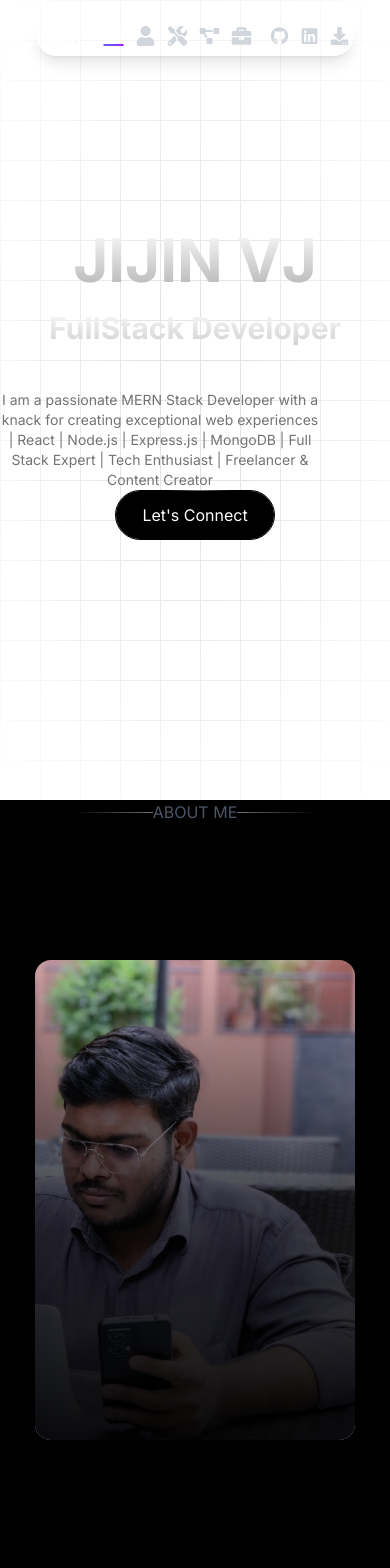
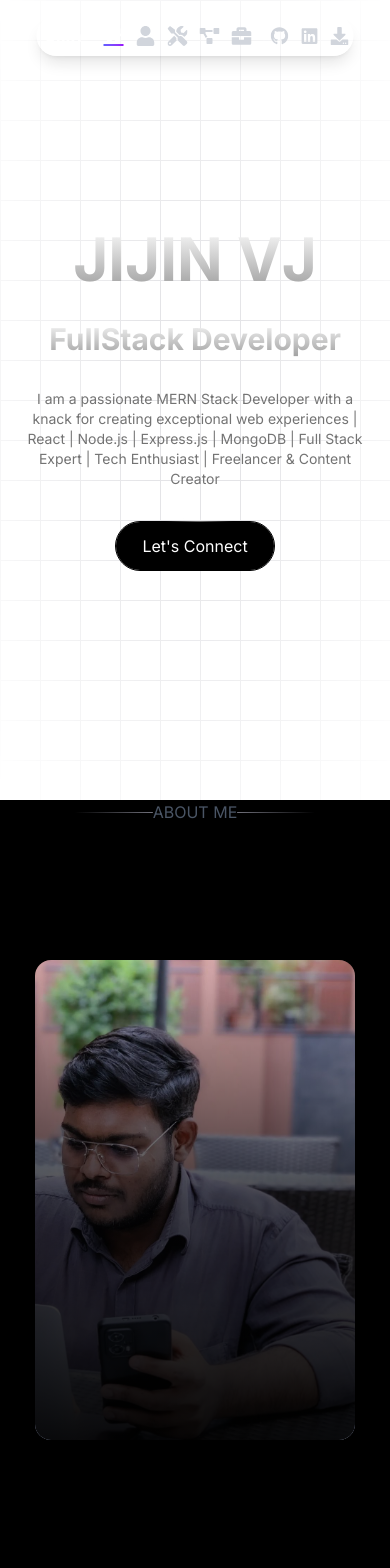
Before and after one commit to Jijinvj21/jijinVjFramerPortFolio, a React (Vite) app: page / in a window 390 px wide. Shown: the top 1568 px of the page. Built offline with nearby package versions, Linux system fonts and the light colour scheme.

Commit message:
fix: Adjust spacing and text sizes in various components for improved layout and responsiveness

```diff
--- a/src/App.jsx
+++ b/src/App.jsx
@@ -116,7 +116,7 @@ function App() {
         </div>
 
         {/* Contact section */}
-        <div className="h-[250px]">
+        <div className="h-[250px]  ">
           <Contact />
         </div>
       </div>
--- a/src/components/AboutSection.jsx
+++ b/src/components/AboutSection.jsx
@@ -8,7 +8,7 @@ import { Separator } from './ui/Separator';
 function AboutSection() {
   return (
     <div className="flex items-center justify-center  p-5 m-5">
-      <div className="container mx-auto flex flex-col md:flex-row items-center gap-40 max-w-5xl">
+      <div className="container mx-auto flex flex-col md:flex-row items-center gap-40 md:max-w-5xl max-w-11/12">
 
         {/* Left image */}
        <div className="md:w-1/3 w-11/12 flex flex-col justify-center items-center text-center">
--- a/src/components/Contact.jsx
+++ b/src/components/Contact.jsx
@@ -37,11 +37,11 @@ export default function Contact() {
           <div className="text-center space-y-2">
             <GradualSpacing
               text="Ready to take your digital"
-              className="bg-opacity-50 bg-gradient-to-b from-neutral-50 to-neutral-400 bg-clip-text text-3xl  sm:text-5xl md:text-6xl lg:text-7xl font-bold text-transparent"
+              className="bg-opacity-50 bg-gradient-to-b from-neutral-50 to-neutral-400 bg-clip-text text-2xl  sm:text-4xl md:text-5xl  lg:text-6xl font-bold text-transparent"
             />
             <GradualSpacing
               text="presence to the next level?"
-              className="bg-opacity-50 bg-gradient-to-b from-neutral-50 to-neutral-400 bg-clip-text text-3xl sm:text-5xl md:text-6xl lg:text-7xl font-bold text-transparent"
+              className="bg-opacity-50 bg-gradient-to-b from-neutral-50 to-neutral-400 bg-clip-text text-2xl sm:text-4xl md:text-5xl lg:text-6xl font-bold text-transparent"
             />
           </div>
 
--- a/src/components/SpotlightPreview.jsx
+++ b/src/components/SpotlightPreview.jsx
@@ -42,29 +42,29 @@ export default function SpotlightPreview() {
 
       {/* Content - Made responsive with padding and text adjustments */}
       <div className="relative z-10 mx-auto w-full max-w-7xl px-4 pt-10 md:pt-0">
-        <div className="flex justify-center">
-          <div className="w-full max-w-4xl">
+        <div className="flex justify-center items-center">
+          <div className="w-full max-w-4xl flex flex-col items-center text-center gap-8">
             {/* GradualSpacing wrapper with responsive text size */}
             <div className="mb-4 md:mb-6 text-center">
               <GradualSpacing
                 text="JIJIN VJ"
-                className="bg-opacity-50 bg-gradient-to-b from-neutral-50 to-neutral-400 bg-clip-text text-center text-6xl font-bold text-transparent sm:text-3xl md:text-5xl lg:text-6xl h-[80px]"
+                className="bg-opacity-50 bg-gradient-to-b from-neutral-50 to-neutral-400 bg-clip-text text-center text-6xl font-bold text-transparent sm:text-3xl md:text-5xl lg:text-6xl "
               />
             </div>
 
-            <h1 className="bg-opacity-50 bg-gradient-to-b from-neutral-50 to-neutral-400 bg-clip-text text-center text-3xl font-bold text-transparent sm:text-3xl md:text-5xl lg:text-6xl h-[80px]">
+            <h1 className="bg-opacity-50 bg-gradient-to-b from-neutral-50 to-neutral-400 bg-clip-text text-center text-3xl font-bold text-transparent sm:text-3xl md:text-5xl lg:text-6xl ">
               FullStack Developer
             </h1>
 
             {/* Responsive paragraph with adjusted max-width */}
-            <p className="mx-auto mt-3 md:mt-4 max-w-xs sm:max-w-sm md:max-w-md text-center text-sm sm:text-base font-normal text-neutral-500 dark:text-neutral-300 ">
+            <p className="w-11/12 text-center self-center text-sm sm:text-base font-normal text-neutral-500 dark:text-neutral-300  ">
               I am a passionate MERN Stack Developer with a knack for creating
               exceptional web experiences | React | Node.js | Express.js | MongoDB |
               Full Stack Expert | Tech Enthusiast | Freelancer & Content Creator
             </p>
 
             {/* Responsive button container */}
-            <div className="mt-5 md:mt-6 flex justify-center h-[80px]">
+            <div className="mt-5 md:mt-6 flex justify-center ">
               <HoverBorderGradient
                 onClick={handleCopyEmail}
                 containerClassName="w-40 max-w-[200px] sm:max-w-none"
```
